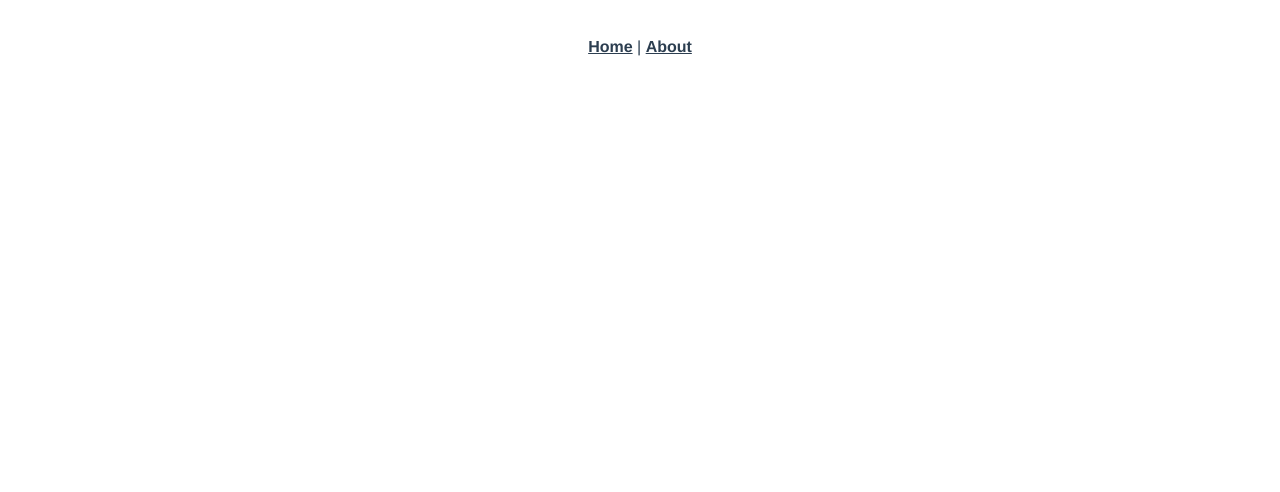
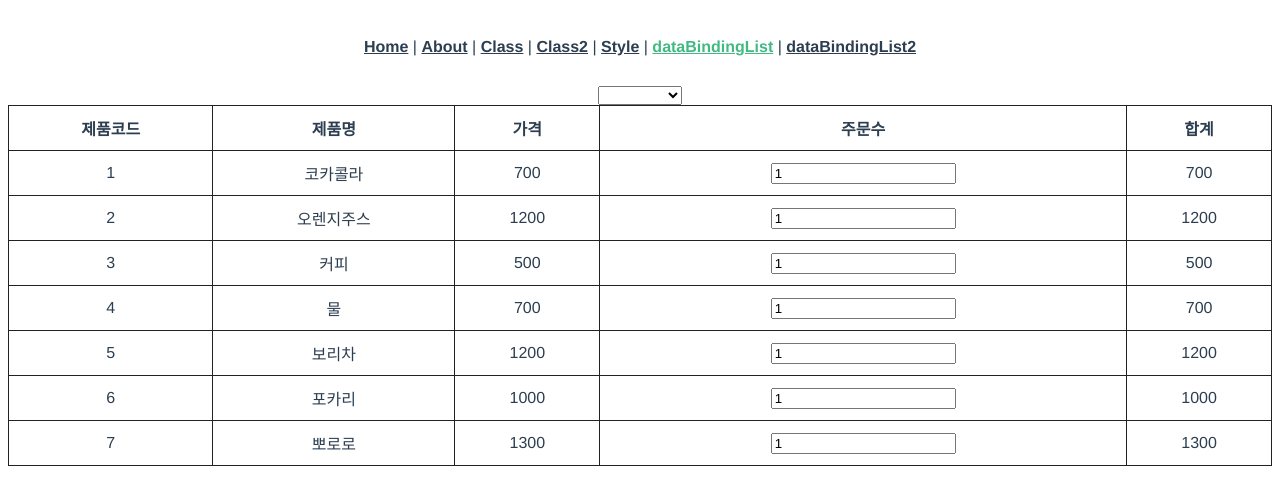
Before and after one commit to bellDev-code/Vue-project, a Vue app: page /dataBindingList in a window 1280 px wide. Before the commit this address had no page. Shown: the top 492 px of the page. Built offline with nearby package versions, Linux system fonts and the light colour scheme.

Commit message:
vue class and axios

```diff
--- a/package.json
+++ b/package.json
@@ -8,6 +8,7 @@
     "lint": "vue-cli-service lint"
   },
   "dependencies": {
+    "axios": "^0.21.1",
     "core-js": "^3.6.5",
     "vue": "^3.0.0",
     "vue-router": "^4.0.0-0",
--- a/src/App.vue
+++ b/src/App.vue
@@ -1,7 +1,12 @@
 <template>
   <div id="nav">
     <router-link to="/">Home</router-link> |
-    <router-link to="/about">About</router-link>
+    <router-link to="/about">About</router-link> |
+    <router-link to="/class">Class</router-link> |
+    <router-link to="/class2">Class2</router-link> |
+    <router-link to="/style">Style</router-link> |
+    <router-link to="/dataBindingList">dataBindingList</router-link> |
+    <router-link to="/dataBindingList2">dataBindingList2</router-link>
   </div>
   <router-view />
 </template>
--- a/src/router/index.js
+++ b/src/router/index.js
@@ -1,5 +1,10 @@
 import { createRouter, createWebHistory } from "vue-router";
 import Home from "../views/Home.vue";
+import Class from "../views/DataBindingClass.vue";
+import Class2 from "../views/DataBindingClass2.vue";
+import Style from "../views/DataBindingStyle.vue";
+import DataBindingList from "../views/DataBindingList.vue";
+import DataBindingList2 from "../views/DataBindingList2.vue";
 
 const routes = [
   {
@@ -16,6 +21,31 @@ const routes = [
     component: () =>
       import(/* webpackChunkName: "about" */ "../views/About.vue"),
   },
+  {
+    path: "/class",
+    name: "Class",
+    component: Class,
+  },
+  {
+    path: "/class2",
+    name: "Class2",
+    component: Class2,
+  },
+  {
+    path: "/style",
+    name: "Style",
+    component: Style,
+  },
+  {
+    path: "/dataBindingList",
+    name: "DataBindingList",
+    component: DataBindingList,
+  },
+  {
+    path: "/dataBindingList2",
+    name: "DataBindingList2",
+    component: DataBindingList2,
+  },
 ];
 
 const router = createRouter({
--- /dev/null
+++ b/src/views/DataBindingClass.vue
@@ -0,0 +1,58 @@
+<template>
+  <!-- <div
+      class="container"
+      v-bind:class="{ active: isActive, 'text-red': hasError }"
+    >
+      Class Binding
+    </div> -->
+  <div>
+    <!-- 클래스 바인딩 정석 -->
+    <input
+      type="text"
+      v-model="txt1"
+      v-bind:class="{ 'border-red': isEmpty }"
+      @blur="checkEmpty"
+    />
+  </div>
+</template>
+<script>
+export default {
+  name: "",
+  components: {},
+  data() {
+    return {
+      txt1: "",
+      isEmpty: false,
+    };
+  },
+  setup() {},
+  created() {},
+  mounted() {},
+  unmounted() {},
+  methods: {
+    checkEmpty() {
+      if (this.txt1 == "") {
+        this.isEmpty = true;
+      } else {
+        this.isEmpty = false;
+      }
+    },
+  },
+};
+</script>
+<style scoped>
+.container {
+  width: 100%;
+  height: 200px;
+}
+.active {
+  background-color: yellow;
+  font-weight: bold;
+}
+.text-red {
+  color: red;
+}
+.border-red {
+  border: 2px dotted red;
+}
+</style>
--- /dev/null
+++ b/src/views/DataBindingClass2.vue
@@ -0,0 +1,36 @@
+<template>
+  <div class="container" v-bind:class="[activeClass, errorClass, fontClass]">
+    Class Two
+  </div>
+</template>
+<script>
+export default {
+  name: "",
+  components: {},
+  data() {
+    return {
+      activeClass: "active",
+      errorClass: "text-red",
+      fontClass: "font-big",
+    };
+  },
+  setup() {},
+  created() {},
+  mounted() {},
+  unmounted() {},
+  methods: {},
+};
+</script>
+<style scoped>
+.container {
+  width: 100%;
+  height: 200px;
+}
+.active {
+  background-color: yellow;
+  font-weight: bold;
+}
+.text-red {
+  color: red;
+}
+</style>
--- /dev/null
+++ b/src/views/DataBindingList.vue
@@ -0,0 +1,111 @@
+<template>
+  <div>
+    <select v-model="selectedDrink">
+      <!-- 뷰에서는 in쓰면 요소가 들어간다. -->
+      <!-- (요소, 인덱스) in ..List -->
+      <!-- 문법 ex) :key="i" v-for="(drink, i) in data" -->
+      <!-- :key="drink.drinkId" v-for="drink in drinkList" -->
+      <option value="drink.drinkId" :key="i" v-for="(drink, i) in drinkList">
+        {{ drink.drinkName }}
+      </option>
+    </select>
+    <table>
+      <thead>
+        <tr>
+          <th>제품코드</th>
+          <th>제품명</th>
+          <th>가격</th>
+          <th>주문수</th>
+          <th>합계</th>
+        </tr>
+      </thead>
+      <tbody>
+        <tr :key="drink.drinkId" v-for="drink in drinkList">
+          <td>{{ drink.drinkId }}</td>
+          <td>{{ drink.drinkName }}</td>
+          <td>{{ drink.price }}</td>
+          <!-- 양방향 v-model의 장점 -->
+          <td><input type="number" v-model="drink.qty" /></td>
+          <td>{{ drink.price * drink.qty }}</td>
+        </tr>
+      </tbody>
+    </table>
+  </div>
+</template>
+<script>
+export default {
+  name: "",
+  components: {},
+  data() {
+    return {
+      selectedDrink: "",
+      drinkList: [
+        {
+          drinkId: "1",
+          drinkName: "코카콜라",
+          price: 700,
+          qty: 1,
+        },
+        {
+          drinkId: "2",
+          drinkName: "오렌지주스",
+          price: 1200,
+          qty: 1,
+        },
+        {
+          drinkId: "3",
+          drinkName: "커피",
+          price: 500,
+          qty: 1,
+        },
+        {
+          drinkId: "4",
+          drinkName: "물",
+          price: 700,
+          qty: 1,
+        },
+        {
+          drinkId: "5",
+          drinkName: "보리차",
+          price: 1200,
+          qty: 1,
+        },
+        {
+          drinkId: "6",
+          drinkName: "포카리",
+          price: 1000,
+          qty: 1,
+        },
+        {
+          drinkId: "7",
+          drinkName: "뽀로로",
+          price: 1300,
+          qty: 1,
+        },
+      ],
+    };
+  },
+  setup() {},
+  created() {},
+  mounted() {},
+  unmounted() {},
+  methods: {},
+};
+</script>
+
+<style scoped>
+table {
+  width: 100%;
+}
+table,
+th,
+td {
+  border-collapse: collapse;
+}
+
+th,
+td {
+  border: 1px solid #222;
+  padding: 10px;
+}
+</style>
--- /dev/null
+++ b/src/views/DataBindingList2.vue
@@ -0,0 +1,84 @@
+<template>
+  <div>
+    <select v-model="selectedGender">
+      <option value="male">남자</option>
+      <option value="female">여자</option>
+    </select>
+    <button @click="getUserList">조회</button>
+    <table>
+      <thead>
+        <tr>
+          <th>이름</th>
+          <th>성별</th>
+          <th>나이</th>
+          <th>회사</th>
+          <th>이메일</th>
+        </tr>
+      </thead>
+      <tbody>
+        <tr :key="user.userId" v-for="user in userList">
+          <td>{{ user.name }}</td>
+          <td>{{ user.gender }}</td>
+          <td>{{ user.age }}</td>
+          <td>{{ user.company }}</td>
+          <td>{{ user.email }}</td>
+        </tr>
+      </tbody>
+    </table>
+  </div>
+</template>
+<script>
+import axios from "axios";
+
+export default {
+  name: "",
+  components: {},
+  data() {
+    return {
+      url: "https://64dd091b-811c-4eda-8fe3-cb394e1d7a48.mock.pstmn.io/getUserList",
+      userList: [],
+      selectedGender: "",
+    };
+  },
+  setup() {},
+  created() {},
+  mounted() {
+    // this.getUserList();
+  },
+  unmounted() {},
+  methods: {
+    async getUserList() {
+      const userList = (await axios.get(this.url)).data.data;
+
+      if (this.selectedGender == "") {
+        this.userList = userList;
+      } else {
+        this.userList = userList.filter((u) => u.gender == this.selectedGender);
+      }
+      // console.log(this.userList);
+    },
+  },
+};
+</script>
+
+<style scoped>
+table {
+  width: 100%;
+}
+table,
+th,
+td {
+  border-collapse: collapse;
+}
+
+th,
+td {
+  border: 1px solid #222;
+  padding: 10px;
+}
+
+button {
+  padding: 10px;
+  margin-bottom: 10px;
+}
+</style>
--- /dev/null
+++ b/src/views/DataBindingStyle.vue
@@ -0,0 +1,25 @@
+<template>
+  <div>
+    <div v-bind:style="styleObject">인라인 스타일 바인딩</div>
+    <div style="color: red; font-size: 30px">인라인 스타일 바인딩</div>
+  </div>
+</template>
+<script>
+export default {
+  name: "",
+  components: {},
+  data() {
+    return {
+      styleObject: {
+        color: "red",
+        fontSize: "30px",
+      },
+    };
+  },
+  setup() {},
+  created() {},
+  mounted() {},
+  unmounted() {},
+  methods: {},
+};
+</script>
```
Also changed, not shown: 1 other file (tests, documents, lock files or other folders).
